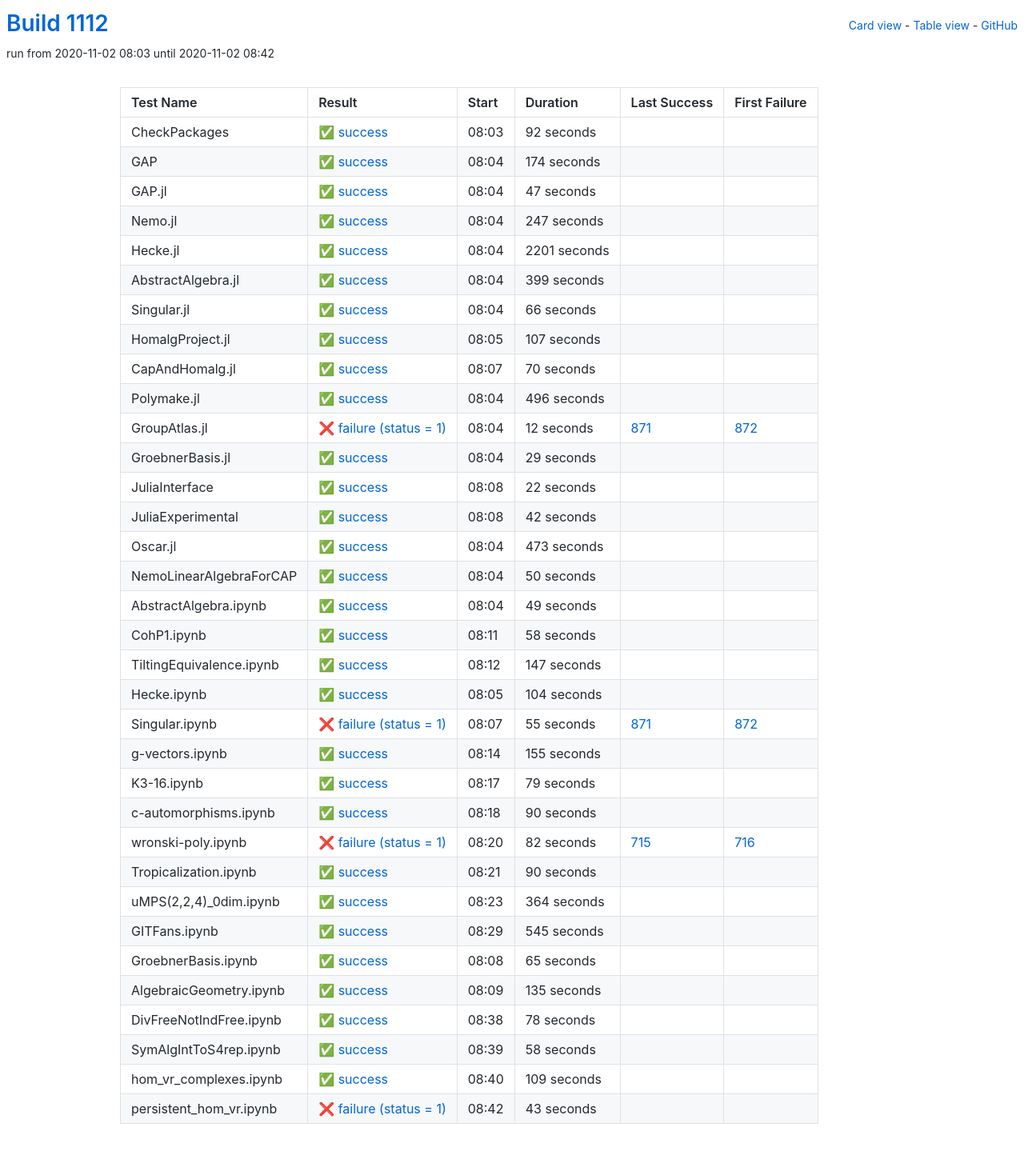
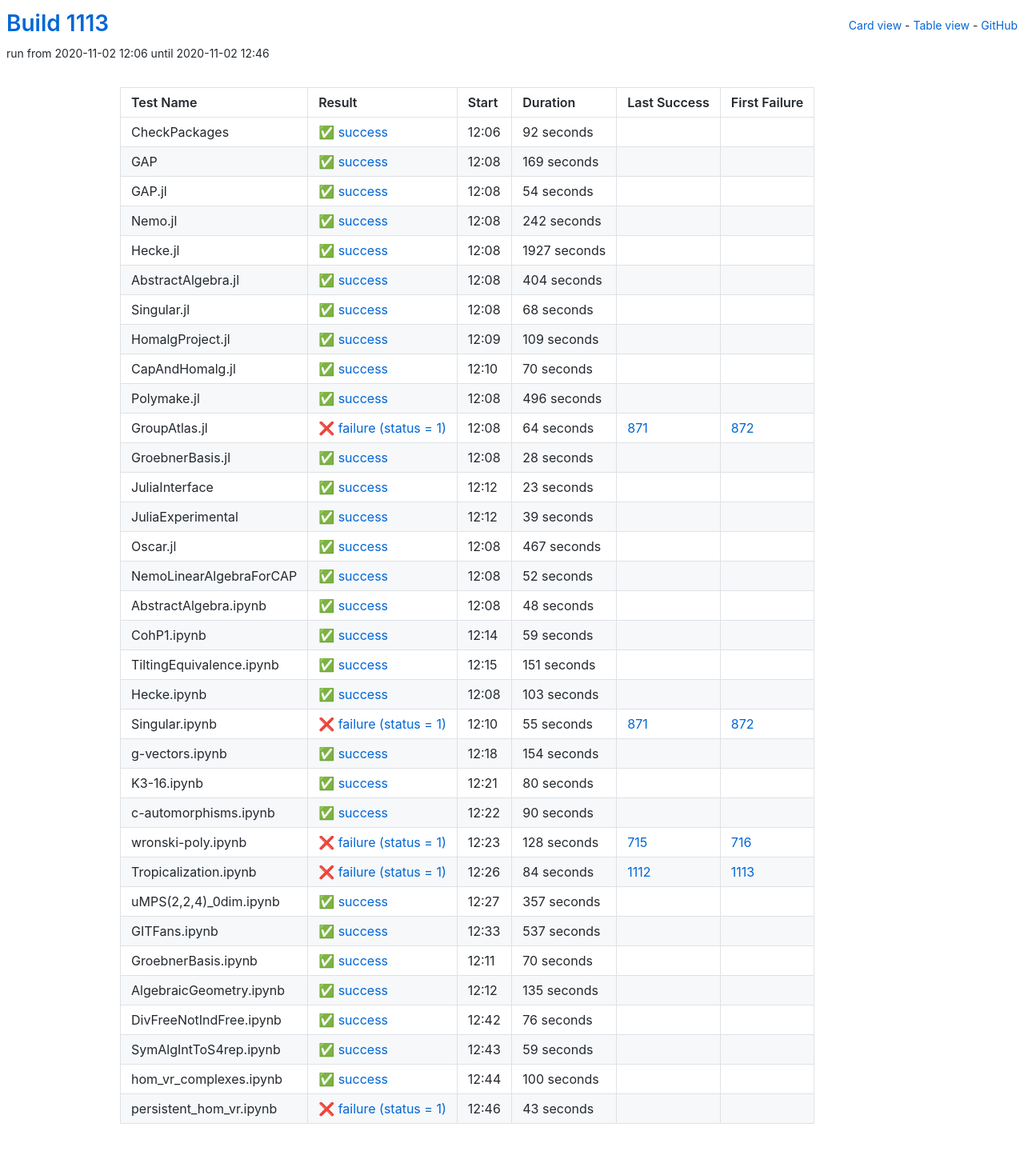
Before and after one commit to oscar-system/oscar-ci-status-stable, a Jekyll site: the page built from table.html, in a window 1280 px wide. Shown: the whole page at 80% size. Built offline with Jekyll 4.4.1, drawn with Linux system fonts in a browser that asks for light colours.

Commit message:
Build #1113

```diff
--- a/_data/ci.yml
+++ b/_data/ci.yml
@@ -1,6 +1,6 @@
 ---
-build: 1112
-build_url: https://oscarci.mathematik.uni-kl.de/job/oscar-stable/1112/
+build: 1113
+build_url: https://oscarci.mathematik.uni-kl.de/job/oscar-stable/1113/
 job: oscar-stable
 organization: oscar-system
 repo: oscar-ci-status-stable
@@ -8,8 +8,8 @@ repourl: https://github.com/oscar-system/oscar-ci-status-stable
 tests:
 - name: CheckPackages
   id: checkpackages
-  log: https://oscarci.mathematik.uni-kl.de/job/oscar-stable/1112/artifact/logs/build-1112/CheckPackages.log
-  start: 2020-11-02 08:03
+  log: https://oscarci.mathematik.uni-kl.de/job/oscar-stable/1113/artifact/logs/build-1113/CheckPackages.log
+  start: 2020-11-02 12:06
   success: true
   exitcode: 0
   status: success
@@ -20,92 +20,92 @@ tests:
   first_failure_url:
 - name: GAP
   id: gap
-  log: https://oscarci.mathematik.uni-kl.de/job/oscar-stable/1112/artifact/logs/build-1112/GAP.log
-  start: 2020-11-02 08:04
+  log: https://oscarci.mathematik.uni-kl.de/job/oscar-stable/1113/artifact/logs/build-1113/GAP.log
+  start: 2020-11-02 12:08
   success: true
   exitcode: 0
   status: success
-  duration: 174
+  duration: 169
   last_success: false
   last_success_url:
   first_failure: false
   first_failure_url:
 - name: GAP.jl
   id: gap-jl
-  log: https://oscarci.mathematik.uni-kl.de/job/oscar-stable/1112/artifact/logs/build-1112/GAP.jl.log
-  start: 2020-11-02 08:04
+  log: https://oscarci.mathematik.uni-kl.de/job/oscar-stable/1113/artifact/logs/build-1113/GAP.jl.log
+  start: 2020-11-02 12:08
   success: true
   exitcode: 0
   status: success
-  duration: 47
+  duration: 54
   last_success: false
   last_success_url:
   first_failure: false
   first_failure_url:
 - name: Nemo.jl
   id: nemo-jl
-  log: https://oscarci.mathematik.uni-kl.de/job/oscar-stable/1112/artifact/logs/build-1112/Nemo.jl.log
-  start: 2020-11-02 08:04
+  log: https://oscarci.mathematik.uni-kl.de/job/oscar-stable/1113/artifact/logs/build-1113/Nemo.jl.log
+  start: 2020-11-02 12:08
   success: true
   exitcode: 0
   status: success
-  duration: 247
+  duration: 242
   last_success: false
   last_success_url:
   first_failure: false
   first_failure_url:
 - name: Hecke.jl
   id: hecke-jl
-  log: https://oscarci.mathematik.uni-kl.de/job/oscar-stable/1112/artifact/logs/build-1112/Hecke.jl.log
-  start: 2020-11-02 08:04
+  log: https://oscarci.mathematik.uni-kl.de/job/oscar-stable/1113/artifact/logs/build-1113/Hecke.jl.log
+  start: 2020-11-02 12:08
   success: true
   exitcode: 0
   status: success
-  duration: 2201
+  duration: 1927
   last_success: false
   last_success_url:
   first_failure: false
   first_failure_url:
 - name: AbstractAlgebra.jl
   id: abstractalgebra-jl
-  log: https://oscarci.mathematik.uni-kl.de/job/oscar-stable/1112/artifact/logs/build-1112/AbstractAlgebra.jl.log
-  start: 2020-11-02 08:04
+  log: https://oscarci.mathematik.uni-kl.de/job/oscar-stable/1113/artifact/logs/build-1113/AbstractAlgebra.jl.log
+  start: 2020-11-02 12:08
   success: true
   exitcode: 0
   status: success
-  duration: 399
+  duration: 404
   last_success: false
   last_success_url:
   first_failure: false
   first_failure_url:
 - name: Singular.jl
   id: singular-jl
-  log: https://oscarci.mathematik.uni-kl.de/job/oscar-stable/1112/artifact/logs/build-1112/Singular.jl.log
-  start: 2020-11-02 08:04
+  log: https://oscarci.mathematik.uni-kl.de/job/oscar-stable/1113/artifact/logs/build-1113/Singular.jl.log
+  start: 2020-11-02 12:08
   success: true
   exitcode: 0
   status: success
-  duration: 66
+  duration: 68
   last_success: false
   last_success_url:
   first_failure: false
   first_failure_url:
 - name: HomalgProject.jl
   id: homalgproject-jl
-  log: https://oscarci.mathematik.uni-kl.de/job/oscar-stable/1112/artifact/logs/build-1112/HomalgProject.jl.log
-  start: 2020-11-02 08:05
+  log: https://oscarci.mathematik.uni-kl.de/job/oscar-stable/1113/artifact/logs/build-1113/HomalgProject.jl.log
+  start: 2020-11-02 12:09
   success: true
   exitcode: 0
   status: success
-  duration: 107
+  duration: 109
   last_success: false
   last_success_url:
   first_failure: false
   first_failure_url:
 - name: CapAndHomalg.jl
   id: capandhomalg-jl
-  log: https://oscarci.mathematik.uni-kl.de/job/oscar-stable/1112/artifact/logs/build-1112/CapAndHomalg.jl.log
-  start: 2020-11-02 08:07
+  log: https://oscarci.mathematik.uni-kl.de/job/oscar-stable/1113/artifact/logs/build-1113/CapAndHomalg.jl.log
+  start: 2020-11-02 12:10
   success: true
   exitcode: 0
   status: success
@@ -116,8 +116,8 @@ tests:
   first_failure_url:
 - name: Polymake.jl
   id: polymake-jl
-  log: https://oscarci.mathematik.uni-kl.de/job/oscar-stable/1112/artifact/logs/build-1112/Polymake.jl.log
-  start: 2020-11-02 08:04
+  log: https://oscarci.mathematik.uni-kl.de/job/oscar-stable/1113/artifact/logs/build-1113/Polymake.jl.log
+  start: 2020-11-02 12:08
   success: true
   exitcode: 0
   status: success
@@ -128,128 +128,128 @@ tests:
   first_failure_url:
 - name: GroupAtlas.jl
   id: groupatlas-jl
-  log: https://oscarci.mathematik.uni-kl.de/job/oscar-stable/1112/artifact/logs/build-1112/GroupAtlas.jl.log
-  start: 2020-11-02 08:04
+  log: https://oscarci.mathematik.uni-kl.de/job/oscar-stable/1113/artifact/logs/build-1113/GroupAtlas.jl.log
+  start: 2020-11-02 12:08
   success: false
   exitcode: 1
   status: failure
-  duration: 12
+  duration: 64
   last_success: 871
   last_success_url: https://oscarci.mathematik.uni-kl.de/job/oscar-stable/871/
   first_failure: 872
   first_failure_url: https://oscarci.mathematik.uni-kl.de/job/oscar-stable/872/
 - name: GroebnerBasis.jl
   id: groebnerbasis-jl
-  log: https://oscarci.mathematik.uni-kl.de/job/oscar-stable/1112/artifact/logs/build-1112/GroebnerBasis.jl.log
-  start: 2020-11-02 08:04
+  log: https://oscarci.mathematik.uni-kl.de/job/oscar-stable/1113/artifact/logs/build-1113/GroebnerBasis.jl.log
+  start: 2020-11-02 12:08
   success: true
   exitcode: 0
   status: success
-  duration: 29
+  duration: 28
   last_success: false
   last_success_url:
   first_failure: false
   first_failure_url:
 - name: JuliaInterface
   id: juliainterface
-  log: https://oscarci.mathematik.uni-kl.de/job/oscar-stable/1112/artifact/logs/build-1112/JuliaInterface.log
-  start: 2020-11-02 08:08
+  log: https://oscarci.mathematik.uni-kl.de/job/oscar-stable/1113/artifact/logs/build-1113/JuliaInterface.log
+  start: 2020-11-02 12:12
   success: true
   exitcode: 0
   status: success
-  duration: 22
+  duration: 23
   last_success: false
   last_success_url:
   first_failure: false
   first_failure_url:
 - name: JuliaExperimental
   id: juliaexperimental
-  log: https://oscarci.mathematik.uni-kl.de/job/oscar-stable/1112/artifact/logs/build-1112/JuliaExperimental.log
-  start: 2020-11-02 08:08
+  log: https://oscarci.mathematik.uni-kl.de/job/oscar-stable/1113/artifact/logs/build-1113/JuliaExperimental.log
+  start: 2020-11-02 12:12
   success: true
   exitcode: 0
   status: success
-  duration: 42
+  duration: 39
   last_success: false
   last_success_url:
   first_failure: false
   first_failure_url:
 - name: Oscar.jl
   id: oscar-jl
-  log: https://oscarci.mathematik.uni-kl.de/job/oscar-stable/1112/artifact/logs/build-1112/Oscar.jl.log
-  start: 2020-11-02 08:04
+  log: https://oscarci.mathematik.uni-kl.de/job/oscar-stable/1113/artifact/logs/build-1113/Oscar.jl.log
+  start: 2020-11-02 12:08
   success: true
   exitcode: 0
   status: success
-  duration: 473
+  duration: 467
   last_success: false
   last_success_url:
   first_failure: false
   first_failure_url:
 - name: NemoLinearAlgebraForCAP
   id: nemolinearalgebraforcap
-  log: https://oscarci.mathematik.uni-kl.de/job/oscar-stable/1112/artifact/logs/build-1112/NemoLinearAlgebraForCAP.log
-  start: 2020-11-02 08:04
+  log: https://oscarci.mathematik.uni-kl.de/job/oscar-stable/1113/artifact/logs/build-1113/NemoLinearAlgebraForCAP.log
+  start: 2020-11-02 12:08
   success: true
   exitcode: 0
   status: success
-  duration: 50
+  duration: 52
   last_success: false
   last_success_url:
   first_failure: false
   first_failure_url:
 - name: AbstractAlgebra.ipynb
   id: abstractalgebra-ipynb
-  log: https://oscarci.mathematik.uni-kl.de/job/oscar-stable/1112/artifact/logs/build-1112/AbstractAlgebra.ipynb.log
-  start: 2020-11-02 08:04
+  log: https://oscarci.mathematik.uni-kl.de/job/oscar-stable/1113/artifact/logs/build-1113/AbstractAlgebra.ipynb.log
+  start: 2020-11-02 12:08
   success: true
   exitcode: 0
   status: success
-  duration: 49
+  duration: 48
   last_success: false
   last_success_url:
   first_failure: false
   first_failure_url:
 - name: CohP1.ipynb
   id: cohp1-ipynb
-  log: https://oscarci.mathematik.uni-kl.de/job/oscar-stable/1112/artifact/logs/build-1112/CohP1.ipynb.log
-  start: 2020-11-02 08:11
+  log: https://oscarci.mathematik.uni-kl.de/job/oscar-stable/1113/artifact/logs/build-1113/CohP1.ipynb.log
+  start: 2020-11-02 12:14
   success: true
   exitcode: 0
   status: success
-  duration: 58
+  duration: 59
   last_success: false
   last_success_url:
   first_failure: false
   first_failure_url:
 - name: TiltingEquivalence.ipynb
   id: tiltingequivalence-ipynb
-  log: https://oscarci.mathematik.uni-kl.de/job/oscar-stable/1112/artifact/logs/build-1112/TiltingEquivalence.ipynb.log
-  start: 2020-11-02 08:12
+  log: https://oscarci.mathematik.uni-kl.de/job/oscar-stable/1113/artifact/logs/build-1113/TiltingEquivalence.ipynb.log
+  start: 2020-11-02 12:15
   success: true
   exitcode: 0
   status: success
-  duration: 147
+  duration: 151
   last_success: false
   last_success_url:
   first_failure: false
   first_failure_url:
 - name: Hecke.ipynb
   id: hecke-ipynb
-  log: https://oscarci.mathematik.uni-kl.de/job/oscar-stable/1112/artifact/logs/build-1112/Hecke.ipynb.log
-  start: 2020-11-02 08:05
+  log: https://oscarci.mathematik.uni-kl.de/job/oscar-stable/1113/artifact/logs/build-1113/Hecke.ipynb.log
+  start: 2020-11-02 12:08
   success: true
   exitcode: 0
   status: success
-  duration: 104
+  duration: 103
   last_success: false
   last_success_url:
   first_failure: false
   first_failure_url:
 - name: Singular.ipynb
   id: singular-ipynb
-  log: https://oscarci.mathematik.uni-kl.de/job/oscar-stable/1112/artifact/logs/build-1112/Singular.ipynb.log
-  start: 2020-11-02 08:07
+  log: https://oscarci.mathematik.uni-kl.de/job/oscar-stable/1113/artifact/logs/build-1113/Singular.ipynb.log
+  start: 2020-11-02 12:10
   success: false
   exitcode: 1
   status: failure
@@ -260,32 +260,32 @@ tests:
   first_failure_url: https://oscarci.mathematik.uni-kl.de/job/oscar-stable/872/
 - name: g-vectors.ipynb
   id: g-vectors-ipynb
-  log: https://oscarci.mathematik.uni-kl.de/job/oscar-stable/1112/artifact/logs/build-1112/g-vectors.ipynb.log
-  start: 2020-11-02 08:14
+  log: https://oscarci.mathematik.uni-kl.de/job/oscar-stable/1113/artifact/logs/build-1113/g-vectors.ipynb.log
+  start: 2020-11-02 12:18
   success: true
   exitcode: 0
   status: success
-  duration: 155
+  duration: 154
   last_success: false
   last_success_url:
   first_failure: false
   first_failure_url:
 - name: K3-16.ipynb
   id: k3-16-ipynb
-  log: https://oscarci.mathematik.uni-kl.de/job/oscar-stable/1112/artifact/logs/build-1112/K3-16.ipynb.log
-  start: 2020-11-02 08:17
+  log: https://oscarci.mathematik.uni-kl.de/job/oscar-stable/1113/artifact/logs/build-1113/K3-16.ipynb.log
+  start: 2020-11-02 12:21
   success: true
   exitcode: 0
   status: success
-  duration: 79
+  duration: 80
   last_success: false
   last_success_url:
   first_failure: false
   first_failure_url:
 - name: c-automorphisms.ipynb
   id: c-automorphisms-ipynb
-  log: https://oscarci.mathematik.uni-kl.de/job/oscar-stable/1112/artifact/logs/build-1112/c-automorphisms.ipynb.log
-  start: 2020-11-02 08:18
+  log: https://oscarci.mathematik.uni-kl.de/job/oscar-stable/1113/artifact/logs/build-1113/c-automorphisms.ipynb.log
+  start: 2020-11-02 12:22
   success: true
   exitcode: 0
   status: success
@@ -296,68 +296,68 @@ tests:
   first_failure_url:
 - name: wronski-poly.ipynb
   id: wronski-poly-ipynb
-  log: https://oscarci.mathematik.uni-kl.de/job/oscar-stable/1112/artifact/logs/build-1112/wronski-poly.ipynb.log
-  start: 2020-11-02 08:20
+  log: https://oscarci.mathematik.uni-kl.de/job/oscar-stable/1113/artifact/logs/build-1113/wronski-poly.ipynb.log
+  start: 2020-11-02 12:23
   success: false
   exitcode: 1
   status: failure
-  duration: 82
+  duration: 128
   last_success: 715
   last_success_url: https://oscarci.mathematik.uni-kl.de/job/oscar-stable/715/
   first_failure: 716
   first_failure_url: https://oscarci.mathematik.uni-kl.de/job/oscar-stable/716/
 - name: Tropicalization.ipynb
   id: tropicalization-ipynb
-  log: https://oscarci.mathematik.uni-kl.de/job/oscar-stable/1112/artifact/logs/build-1112/Tropicalization.ipynb.log
-  start: 2020-11-02 08:21
+  log: https://oscarci.mathematik.uni-kl.de/job/oscar-stable/1113/artifact/logs/build-1113/Tropicalization.ipynb.log
+  start: 2020-11-02 12:26
+  success: false
+  exitcode: 1
+  status: failure
+  duration: 84
+  last_success: 1112
+  last_success_url: https://oscarci.mathematik.uni-kl.de/job/oscar-stable/1112/
+  first_failure: 1113
+  first_failure_url: https://oscarci.mathematik.uni-kl.de/job/oscar-stable/1113/
+- name: uMPS(2,2,4)_0dim.ipynb
+  id: umps-2-2-4-0dim-ipynb
+  log: https://oscarci.mathematik.uni-kl.de/job/oscar-stable/1113/artifact/logs/build-1113/uMPS-2-2-4-_0dim.ipynb.log
+  start: 2020-11-02 12:27
   success: true
   exitcode: 0
   status: success
-  duration: 90
-  last_success: false
-  last_success_url:
-  first_failure: false
-  first_failure_url:
-- name: uMPS(2,2,4)_0dim.ipynb
-  id: umps-2-2-4-0dim-ipynb
-  log: https://oscarci.mathematik.uni-kl.de/job/oscar-stable/1112/artifact/logs/build-1112/uMPS-2-2-4-_0dim.ipynb.log
-  start: 2020-11-02 08:23
-  success: true
-  exitcode: 0
-  status: success
-  duration: 364
+  duration: 357
   last_success: false
   last_success_url:
   first_failure: false
   first_failure_url:
 - name: GITFans.ipynb
   id: gitfans-ipynb
-  log: https://oscarci.mathematik.uni-kl.de/job/oscar-stable/1112/artifact/logs/build-1112/GITFans.ipynb.log
-  start: 2020-11-02 08:29
+  log: https://oscarci.mathematik.uni-kl.de/job/oscar-stable/1113/artifact/logs/build-1113/GITFans.ipynb.log
+  start: 2020-11-02 12:33
   success: true
   exitcode: 0
   status: success
-  duration: 545
+  duration: 537
   last_success: false
   last_success_url:
   first_failure: false
   first_failure_url:
 - name: GroebnerBasis.ipynb
   id: groebnerbasis-ipynb
-  log: https://oscarci.mathematik.uni-kl.de/job/oscar-stable/1112/artifact/logs/build-1112/GroebnerBasis.ipynb.log
-  start: 2020-11-02 08:08
+  log: https://oscarci.mathematik.uni-kl.de/job/oscar-stable/1113/artifact/logs/build-1113/GroebnerBasis.ipynb.log
+  start: 2020-11-02 12:11
   success: true
   exitcode: 0
   status: success
-  duration: 65
+  duration: 70
   last_success: false
   last_success_url:
   first_failure: false
   first_failure_url:
 - name: AlgebraicGeometry.ipynb
   id: algebraicgeometry-ipynb
-  log: https://oscarci.mathematik.uni-kl.de/job/oscar-stable/1112/artifact/logs/build-1112/AlgebraicGeometry.ipynb.log
-  start: 2020-11-02 08:09
+  log: https://oscarci.mathematik.uni-kl.de/job/oscar-stable/1113/artifact/logs/build-1113/AlgebraicGeometry.ipynb.log
+  start: 2020-11-02 12:12
   success: true
   exitcode: 0
   status: success
@@ -368,44 +368,44 @@ tests:
   first_failure_url:
 - name: DivFreeNotIndFree.ipynb
   id: divfreenotindfree-ipynb
-  log: https://oscarci.mathematik.uni-kl.de/job/oscar-stable/1112/artifact/logs/build-1112/DivFreeNotIndFree.ipynb.log
-  start: 2020-11-02 08:38
+  log: https://oscarci.mathematik.uni-kl.de/job/oscar-stable/1113/artifact/logs/build-1113/DivFreeNotIndFree.ipynb.log
+  start: 2020-11-02 12:42
   success: true
   exitcode: 0
   status: success
-  duration: 78
+  duration: 76
   last_success: false
   last_success_url:
   first_failure: false
   first_failure_url:
 - name: SymAlgIntToS4rep.ipynb
   id: symalginttos4rep-ipynb
-  log: https://oscarci.mathematik.uni-kl.de/job/oscar-stable/1112/artifact/logs/build-1112/SymAlgIntToS4rep.ipynb.log
-  start: 2020-11-02 08:39
+  log: https://oscarci.mathematik.uni-kl.de/job/oscar-stable/1113/artifact/logs/build-1113/SymAlgIntToS4rep.ipynb.log
+  start: 2020-11-02 12:43
   success: true
   exitcode: 0
   status: success
-  duration: 58
+  duration: 59
   last_success: false
   last_success_url:
   first_failure: false
   first_failure_url:
 - name: hom_vr_complexes.ipynb
   id: hom-vr-complexes-ipynb
-  log: https://oscarci.mathematik.uni-kl.de/job/oscar-stable/1112/artifact/logs/build-1112/hom_vr_complexes.ipynb.log
-  start: 2020-11-02 08:40
+  log: https://oscarci.mathematik.uni-kl.de/job/oscar-stable/1113/artifact/logs/build-1113/hom_vr_complexes.ipynb.log
+  start: 2020-11-02 12:44
   success: true
   exitcode: 0
   status: success
-  duration: 109
+  duration: 100
   last_success: false
   last_success_url:
   first_failure: false
   first_failure_url:
 - name: persistent_hom_vr.ipynb
   id: persistent-hom-vr-ipynb
-  log: https://oscarci.mathematik.uni-kl.de/job/oscar-stable/1112/artifact/logs/build-1112/persistent_hom_vr.ipynb.log
-  start: 2020-11-02 08:42
+  log: https://oscarci.mathematik.uni-kl.de/job/oscar-stable/1113/artifact/logs/build-1113/persistent_hom_vr.ipynb.log
+  start: 2020-11-02 12:46
   success: false
   exitcode: 1
   status: failure
```
Also changed, not shown: README.md.
